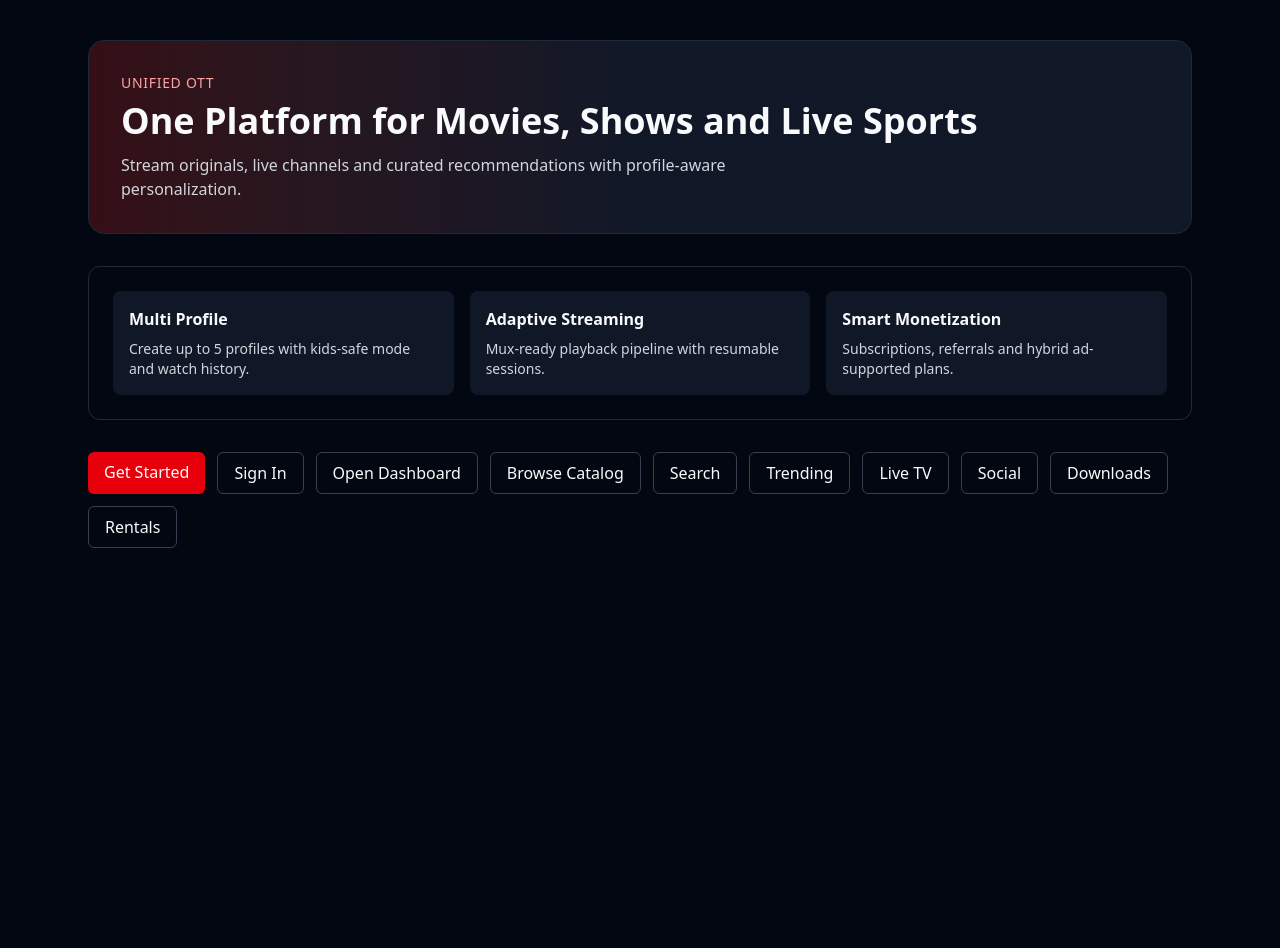
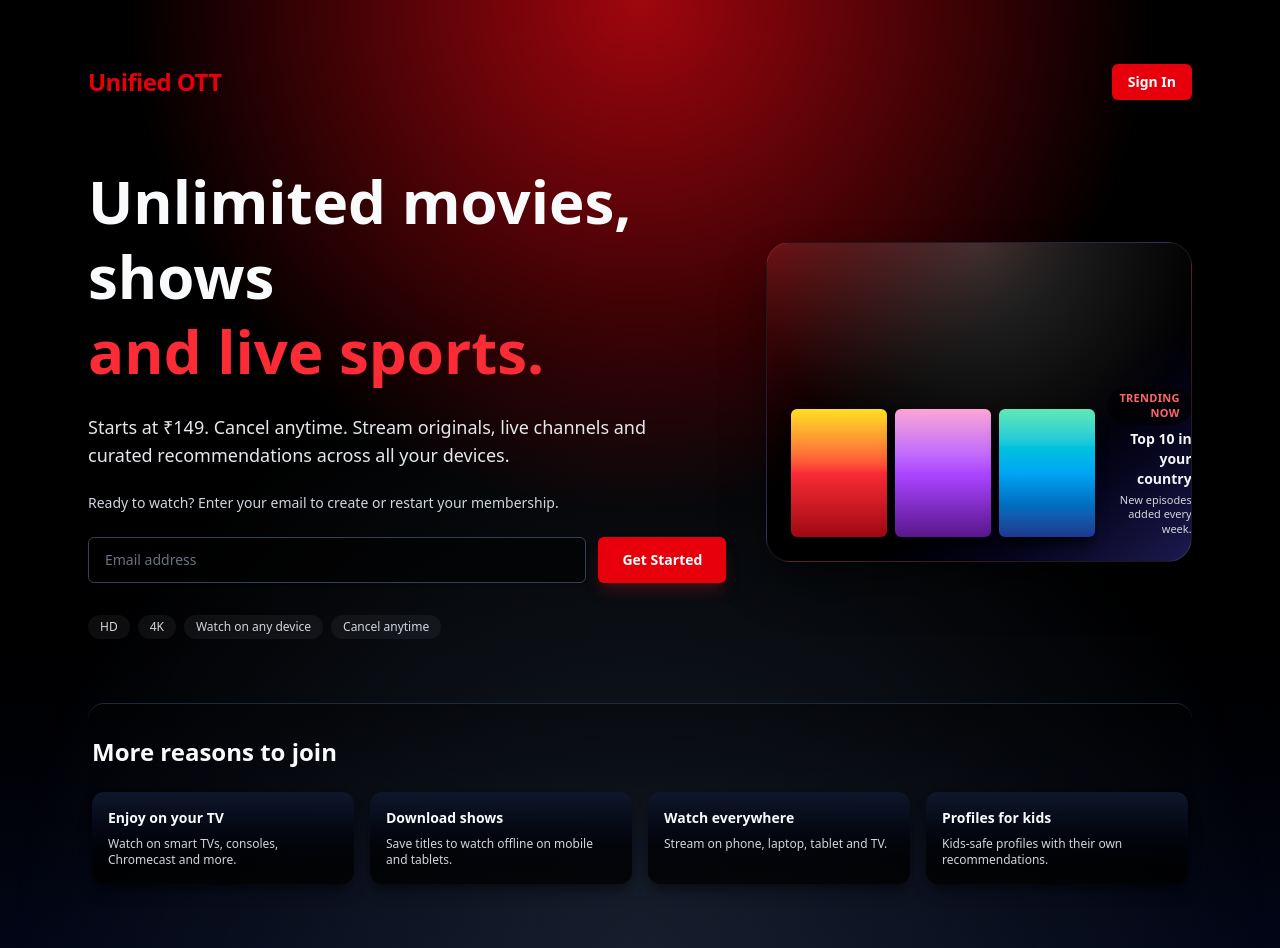
Before and after one commit to ChandraVerse/Streaming-Platform, a Next.js app in the folder apps/frontend/: page / in a window 1280 px wide. Before the commit the page ends 800 px from the top, so only its background shows below. Built offline with nearby package versions, Linux system fonts and the light colour scheme; no server answers.

Commit message:
working on css

```diff
--- a/apps/frontend/app/page.tsx
+++ b/apps/frontend/app/page.tsx
@@ -1,85 +1,97 @@
 import Link from "next/link";
-import { Hero } from "@/components/hero";
 
 export const revalidate = 60;
 
 export default function HomePage() {
   return (
-    <main className="mx-auto flex w-full max-w-6xl flex-col gap-8 px-6 py-10">
-      <Hero />
-      <section className="grid gap-4 rounded-xl border border-gray-800 p-6 md:grid-cols-3">
-        <div className="rounded-lg bg-gray-900 p-4">
-          <h2 className="font-semibold">Multi Profile</h2>
-          <p className="mt-2 text-sm text-gray-300">Create up to 5 profiles with kids-safe mode and watch history.</p>
-        </div>
-        <div className="rounded-lg bg-gray-900 p-4">
-          <h2 className="font-semibold">Adaptive Streaming</h2>
-          <p className="mt-2 text-sm text-gray-300">Mux-ready playback pipeline with resumable sessions.</p>
-        </div>
-        <div className="rounded-lg bg-gray-900 p-4">
-          <h2 className="font-semibold">Smart Monetization</h2>
-          <p className="mt-2 text-sm text-gray-300">Subscriptions, referrals and hybrid ad-supported plans.</p>
-        </div>
-      </section>
-      <section className="flex flex-wrap gap-3">
-        <Link className="rounded-md bg-red-600 px-4 py-2 font-medium hover:bg-red-500" href={{ pathname: "/signup" }}>
-          Get Started
-        </Link>
+    <main className="relative min-h-screen overflow-hidden bg-gradient-to-b from-black via-black to-[#020617] text-gray-50">
+      <div className="pointer-events-none absolute inset-0 bg-[radial-gradient(circle_at_top,_#e50914_0,_transparent_45%),radial-gradient(circle_at_bottom,_#1f2937_0,_transparent_55%)] opacity-70" />
+      <div className="relative mx-auto flex w-full max-w-6xl flex-col gap-16 px-6 pb-16 pt-10 md:pt-16">
+        <header className="flex items-center justify-between">
+          <div className="text-2xl font-black tracking-tight text-red-600">Unified OTT</div>
           <Link
-          className="rounded-md border border-gray-700 px-4 py-2 font-medium hover:border-gray-500"
             href={{ pathname: "/signin" }}
+            className="inline-flex items-center justify-center rounded-md bg-red-600 px-4 py-2 text-sm font-semibold text-white shadow-sm transition hover:bg-red-500 focus-visible:outline-none focus-visible:ring-2 focus-visible:ring-red-400 focus-visible:ring-offset-2 focus-visible:ring-offset-black"
           >
             Sign In
           </Link>
-        <Link
-          className="rounded-md border border-gray-700 px-4 py-2 font-medium hover:border-gray-500"
-          href={{ pathname: "/dashboard" }}
+        </header>
+
+        <section className="grid gap-10 md:grid-cols-[minmax(0,3fr)_minmax(0,2fr)] md:items-center">
+          <div className="space-y-6">
+            <h1 className="text-4xl font-black leading-tight md:text-5xl lg:text-6xl">
+              Unlimited movies, shows{" "}
+              <span className="block text-red-500">and live sports.</span>
+            </h1>
+            <p className="max-w-xl text-lg text-gray-200">
+              Starts at ₹149. Cancel anytime. Stream originals, live channels and curated recommendations across all your
+              devices.
+            </p>
+            <p className="text-sm text-gray-300">
+              Ready to watch? Enter your email to create or restart your membership.
+            </p>
+            <form className="flex flex-col gap-3 sm:flex-row">
+              <input
+                type="email"
+                placeholder="Email address"
+                className="min-w-0 flex-1 rounded-md border border-gray-700 bg-black/60 px-4 py-3 text-sm text-gray-100 shadow-sm outline-none ring-0 placeholder:text-gray-500 focus:border-red-500 focus:ring-1 focus:ring-red-500"
+              />
+              <button
+                type="submit"
+                className="inline-flex items-center justify-center rounded-md bg-red-600 px-6 py-3 text-sm font-semibold text-white shadow-lg shadow-red-900/40 transition hover:bg-red-500 focus-visible:outline-none focus-visible:ring-2 focus-visible:ring-red-400 focus-visible:ring-offset-2 focus-visible:ring-offset-black"
               >
-          Open Dashboard
-        </Link>
-        <Link
-          className="rounded-md border border-gray-700 px-4 py-2 font-medium hover:border-gray-500"
-          href={{ pathname: "/browse" }}
-        >
-          Browse Catalog
-        </Link>
-        <Link
-          className="rounded-md border border-gray-700 px-4 py-2 font-medium hover:border-gray-500"
-          href={{ pathname: "/search" }}
-        >
-          Search
-        </Link>
-        <Link
-          className="rounded-md border border-gray-700 px-4 py-2 font-medium hover:border-gray-500"
-          href={{ pathname: "/trending" }}
-        >
-          Trending
-        </Link>
-        <Link
-          className="rounded-md border border-gray-700 px-4 py-2 font-medium hover:border-gray-500"
-          href={{ pathname: "/live" }}
-        >
-          Live TV
-        </Link>
-        <Link
-          className="rounded-md border border-gray-700 px-4 py-2 font-medium hover:border-gray-500"
-          href={{ pathname: "/social" }}
-        >
-          Social
-        </Link>
-        <Link
-          className="rounded-md border border-gray-700 px-4 py-2 font-medium hover:border-gray-500"
-          href={{ pathname: "/downloads" }}
-        >
-          Downloads
-        </Link>
-        <Link
-          className="rounded-md border border-gray-700 px-4 py-2 font-medium hover:border-gray-500"
-          href={{ pathname: "/rentals" }}
-        >
-          Rentals
-        </Link>
+                Get Started
+              </button>
+            </form>
+            <div className="flex flex-wrap gap-2 pt-2 text-xs font-medium text-gray-300">
+              <span className="rounded-full bg-white/5 px-3 py-1">HD</span>
+              <span className="rounded-full bg-white/5 px-3 py-1">4K</span>
+              <span className="rounded-full bg-white/5 px-3 py-1">Watch on any device</span>
+              <span className="rounded-full bg-white/5 px-3 py-1">Cancel anytime</span>
+            </div>
+          </div>
+
+          <div className="relative h-64 w-full overflow-hidden rounded-3xl border border-white/10 bg-gradient-to-br from-red-900/60 via-black to-indigo-900/60 shadow-2xl shadow-black/60 md:h-80">
+            <div className="absolute inset-0 bg-[radial-gradient(circle_at_top,_rgba(248,250,252,0.18)_0,_transparent_60%)]" />
+            <div className="relative flex h-full items-end gap-3 px-6 pb-6">
+              <div className="flex gap-2">
+                <div className="h-32 w-24 rounded-md bg-gradient-to-t from-red-800 via-red-500 to-yellow-300 shadow-lg shadow-black/60" />
+                <div className="h-32 w-24 rounded-md bg-gradient-to-t from-purple-900 via-purple-500 to-pink-300 shadow-lg shadow-black/60" />
+                <div className="h-32 w-24 rounded-md bg-gradient-to-t from-blue-900 via-sky-500 to-emerald-300 shadow-lg shadow-black/60" />
+              </div>
+              <div className="ml-auto flex flex-col gap-1 text-right text-xs text-gray-100">
+                <span className="rounded-full bg-black/60 px-3 py-1 text-[11px] font-semibold uppercase tracking-wide text-red-400">
+                  Trending Now
+                </span>
+                <span className="text-sm font-semibold">Top 10 in your country</span>
+                <span className="text-[11px] text-gray-300">New episodes added every week.</span>
+              </div>
+            </div>
+          </div>
         </section>
+
+        <section className="space-y-6 rounded-2xl border-t border-gray-800 bg-gradient-to-b from-black/40 via-black/20 to-transparent px-1 pt-8">
+          <h2 className="text-2xl font-bold">More reasons to join</h2>
+          <div className="grid gap-4 md:grid-cols-4">
+            <div className="rounded-xl bg-gradient-to-b from-slate-900 to-black/80 p-4 shadow-lg shadow-black/40">
+              <h3 className="text-sm font-semibold">Enjoy on your TV</h3>
+              <p className="mt-2 text-xs text-gray-300">Watch on smart TVs, consoles, Chromecast and more.</p>
+            </div>
+            <div className="rounded-xl bg-gradient-to-b from-slate-900 to-black/80 p-4 shadow-lg shadow-black/40">
+              <h3 className="text-sm font-semibold">Download shows</h3>
+              <p className="mt-2 text-xs text-gray-300">Save titles to watch offline on mobile and tablets.</p>
+            </div>
+            <div className="rounded-xl bg-gradient-to-b from-slate-900 to-black/80 p-4 shadow-lg shadow-black/40">
+              <h3 className="text-sm font-semibold">Watch everywhere</h3>
+              <p className="mt-2 text-xs text-gray-300">Stream on phone, laptop, tablet and TV.</p>
+            </div>
+            <div className="rounded-xl bg-gradient-to-b from-slate-900 to-black/80 p-4 shadow-lg shadow-black/40">
+              <h3 className="text-sm font-semibold">Profiles for kids</h3>
+              <p className="mt-2 text-xs text-gray-300">Kids-safe profiles with their own recommendations.</p>
+            </div>
+          </div>
+        </section>
+      </div>
     </main>
   );
 }
```
Lines whose indentation alone changed are shown as unchanged.
